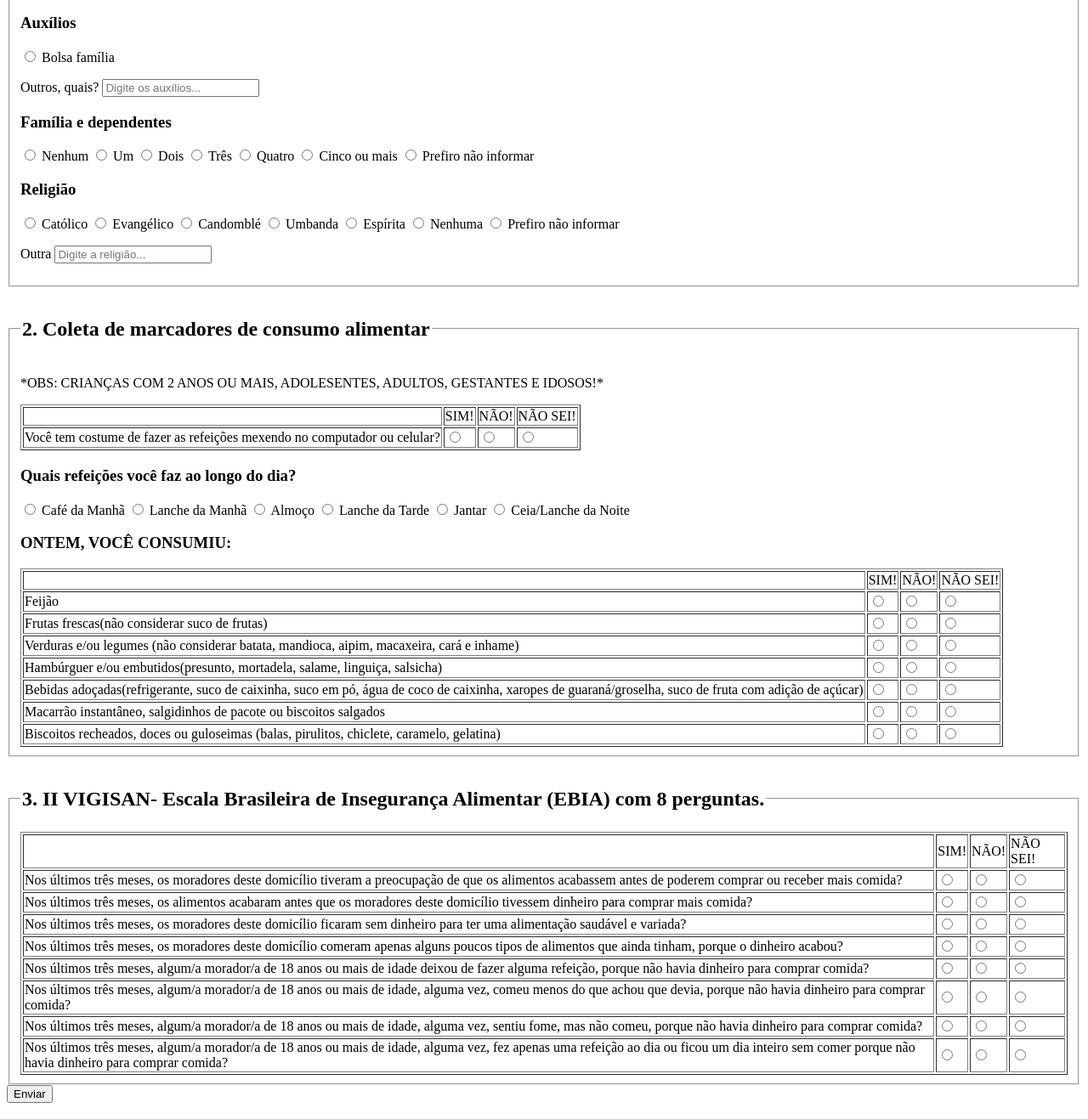
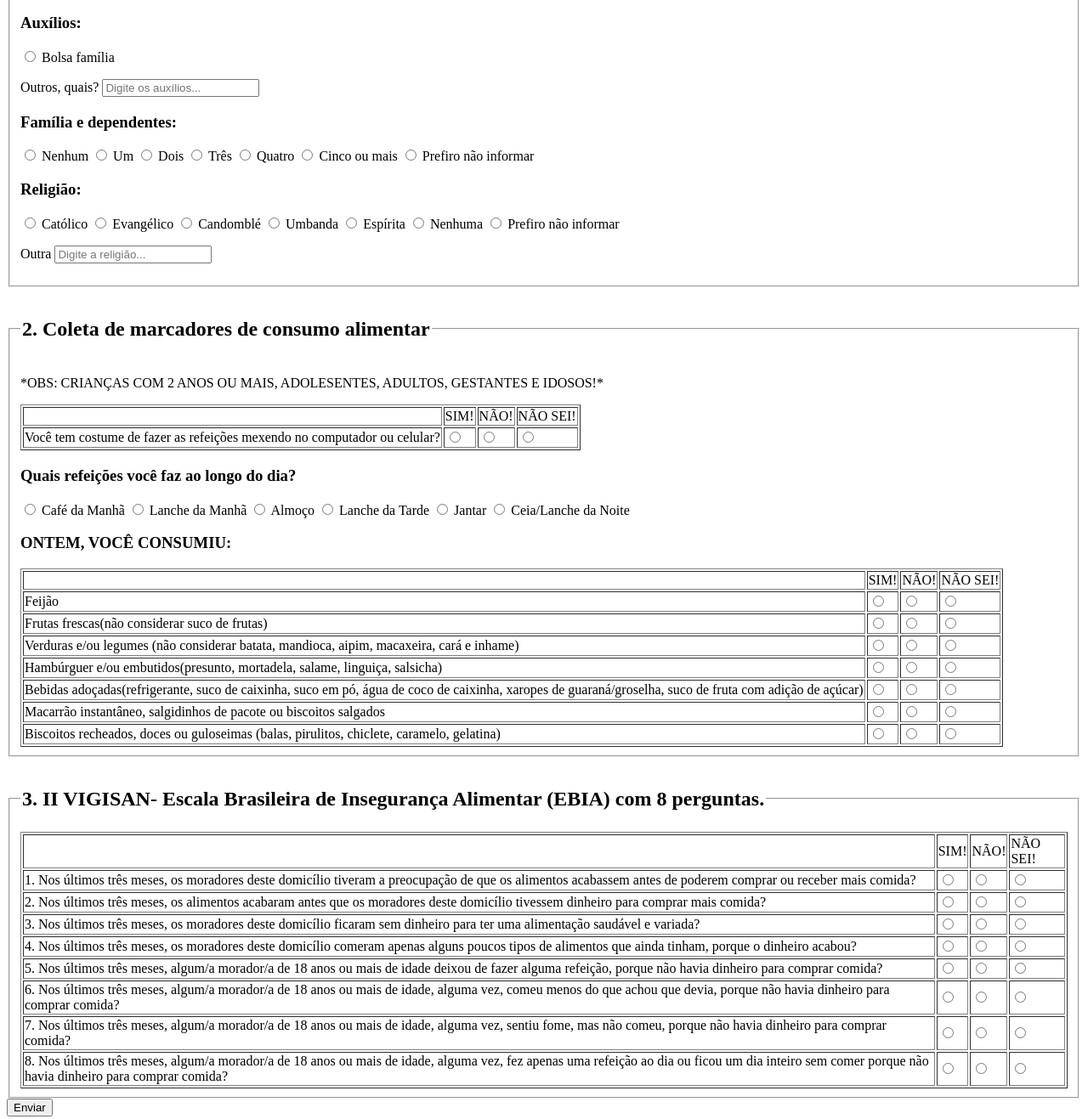
Before and after one commit to 20241tadssaj0030/Eng.-Software, a plain HTML site: page PROJETO DE ENG. SOFT/index.html in a window 1280 px wide. Shown: the part 805-2122 px from the top of the page at 85% size. Drawn offline with Linux system fonts and the light colour scheme.

Commit message:
Update index.html

```diff
--- a/PROJETO DE ENG. SOFT/index.html
+++ b/PROJETO DE ENG. SOFT/index.html
@@ -135,7 +135,7 @@
                 </form>
 
                 <!--Pergunta 8-->
-                <h3>Auxílios</h3>
+                <h3>Auxílios:</h3>
                 <form>
                     <input type="radio" value="Bolsa família" id="p8a" name="pergunta8">
                     <label for="p8a">Bolsa família</label>
@@ -145,7 +145,7 @@
                 </form>
 
                 <!--Pergunta 9-->
-                <h3>Família e dependentes</h3>
+                <h3>Família e dependentes:</h3>
                 <form>
                     <input type="radio" value="Nenhum" id="p9a" name="pergunta9">
                     <label for="p9a">Nenhum</label>
@@ -170,7 +170,7 @@
                 </form>
 
                 <!--Pergunta 10-->
-                <h3>Religião</h3>
+                <h3>Religião:</h3>
                 <form>
                     <input type="radio" value="Católico" id="p10a" name="pergunta10">
                     <label for="p10a">Católico</label>
@@ -335,7 +335,7 @@
                 </tr>
                 <!--Pergunta 20-->
                 <tr>
-                    <td>Nos últimos três meses, os moradores deste
+                    <td>1. Nos últimos três meses, os moradores deste
                         domicílio tiveram a preocupação de que os
                         alimentos acabassem antes de poderem
                         comprar ou receber mais comida?</td>
@@ -345,7 +345,7 @@
                 </tr>
                 <!--Pergunta 21-->
                 <tr>
-                    <td>Nos últimos três meses, os alimentos acabaram
+                    <td>2. Nos últimos três meses, os alimentos acabaram
                         antes que os moradores deste domicílio tivessem
                         dinheiro para comprar mais comida?</td>
                     <td><input type="radio" value="Sim" id="p21a" name="pergunta21"></td>
@@ -354,7 +354,7 @@
                 </tr>
                 <!--Pergunta 22-->
                 <tr>
-                    <td>Nos últimos três meses, os moradores deste
+                    <td>3. Nos últimos três meses, os moradores deste
                         domicílio ficaram sem dinheiro para ter uma
                         alimentação saudável e variada?
                     </td>
@@ -364,7 +364,7 @@
                 </tr>
                 <!--Pergunta 23-->
                 <tr>
-                    <td>Nos últimos três meses, os moradores deste
+                    <td>4. Nos últimos três meses, os moradores deste
                         domicílio comeram apenas alguns poucos
                         tipos de alimentos que ainda tinham, porque o
                         dinheiro acabou?</td>
@@ -374,7 +374,7 @@
                 </tr>
                 <!--Pergunta 24-->
                 <tr>
-                    <td>Nos últimos três meses, algum/a morador/a de
+                    <td>5. Nos últimos três meses, algum/a morador/a de
                         18 anos ou mais de idade deixou de fazer
                         alguma refeição, porque não havia dinheiro para
                         comprar comida?</td>
@@ -384,7 +384,7 @@
                 </tr>
                 <!--Pergunta 25-->
                 <tr>
-                    <td>Nos últimos três meses, algum/a morador/a de 18
+                    <td>6. Nos últimos três meses, algum/a morador/a de 18
                         anos ou mais de idade, alguma vez, comeu
                         menos do que achou que devia, porque não
                         havia dinheiro para comprar comida?
@@ -395,7 +395,7 @@
                 </tr>
                 <!--Pergunta 26-->
                 <tr>
-                    <td>Nos últimos três meses, algum/a morador/a de 18
+                    <td>7. Nos últimos três meses, algum/a morador/a de 18
                         anos ou mais de idade, alguma vez, sentiu
                         fome, mas não comeu, porque não havia
                         dinheiro para comprar comida?</td>
@@ -405,7 +405,7 @@
                 </tr>
                 <!--Pergunta 27-->
                 <tr>
-                    <td>Nos últimos três meses, algum/a morador/a de 18
+                    <td>8. Nos últimos três meses, algum/a morador/a de 18
                         anos ou mais de idade, alguma vez, fez apenas
                         uma refeição ao dia ou ficou um dia inteiro
                         sem comer porque não havia dinheiro para
```
